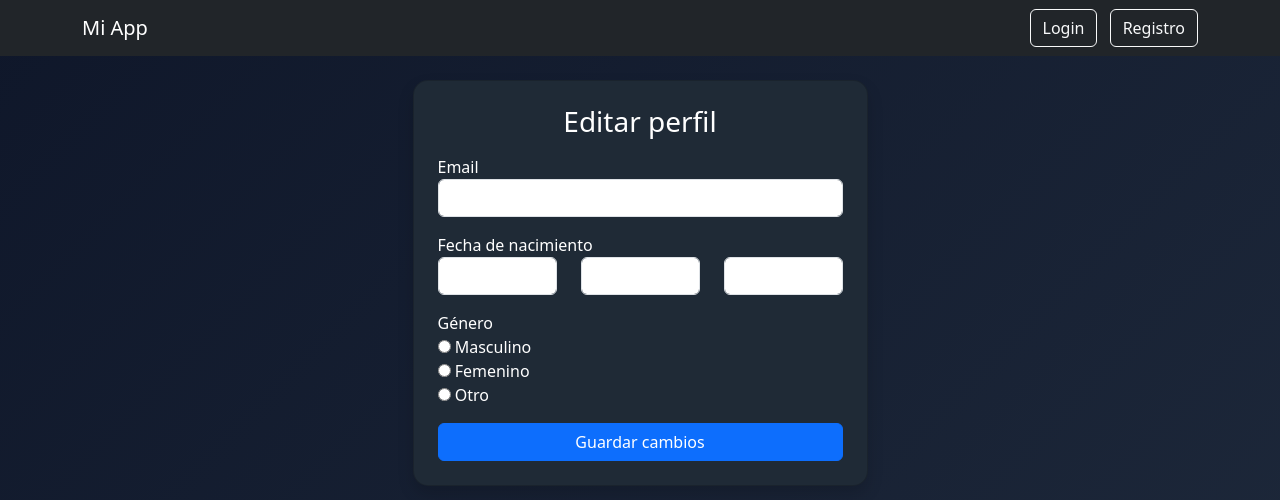
After one commit to Jesus-Cabrera-Avila/trabajo, a Flask app: template proyecto/templates/editar_perfil.html in a window 1280 px wide. The commit adds this page. Shown: the top 500 px of the page. Run offline with Flask 3, Linux system fonts and the light colour scheme; the template is opened without the code that fills it, so the values that code supplies are empty.

Commit message:
mejora 5

```diff
--- a/proyecto/app.py
+++ b/proyecto/app.py
@@ -1,7 +1,9 @@
-from flask import Flask, render_template, request, redirect
+from flask import Flask, render_template, request, redirect, session
 from pymongo import MongoClient
 
 app = Flask(__name__)
+
+app.secret_key = "clave_secreta_super_segura"
 
 uri = "mongodb+srv://24308060610607_db_user:J260909c@dmc5.af41dor.mongodb.net/?retryWrites=true&w=majority"
 client = MongoClient(uri)
@@ -12,6 +14,58 @@ usuarios = db["usuarios"]
 @app.route("/")
 def index():
     return render_template("index.html")
+
+@app.route("/perfil")
+def perfil():
+    if "usuario" not in session:
+        return redirect("/login")
+
+    user = usuarios.find_one({"usuario": session["usuario"]})
+    return render_template("Perfil.html", user=user)
+
+@app.route("/editar_perfil")
+def editar_perfil():
+    if "usuario" not in session:
+        return redirect("/login")
+
+    user = usuarios.find_one({"usuario": session["usuario"]})
+    return render_template("editar_perfil.html", user=user)
+
+@app.route("/actualizar_perfil", methods=["POST"])
+def actualizar_perfil():
+    if "usuario" not in session:
+        return redirect("/login")
+
+    usuario_actual = session["usuario"]
+
+    nuevo_usuario = request.form["usuario"]
+    dia = request.form["dia"]
+    mes = request.form["mes"]
+    anio = request.form["anio"]
+    genero = request.form.get("genero")
+
+    if nuevo_usuario != usuario_actual:
+        existente = usuarios.find_one({"usuario": nuevo_usuario})
+        if existente:
+            user = usuarios.find_one({"usuario": usuario_actual})
+            return render_template(
+                "editar_perfil.html",
+                user=user,
+                error="Ese correo ya está en uso"
+            )
+
+    usuarios.update_one(
+        {"usuario": usuario_actual},
+        {"$set": {
+            "usuario": nuevo_usuario,
+            "fecha_nacimiento": f"{dia}/{mes}/{anio}",
+            "genero": genero
+        }}
+    )
+
+    session["usuario"] = nuevo_usuario
+
+    return redirect("/perfil")
 
 @app.route("/login")
 def login():
@@ -27,12 +81,20 @@ def recuperar():
 
 @app.route("/tareas")
 def tareas():
-    return render_template("gestor_tareas.html")
+    if "usuario" not in session:
+        return redirect("/login")
+
+    return render_template("gestor_tareas.html", usuario=session["usuario"])
 
 @app.route("/registrar", methods=["POST"])
 def registrar():
     usuario = request.form["usuario"]
     password = request.form["password"]
+
+    dia = request.form["dia"]
+    mes = request.form["mes"]
+    anio = request.form["anio"]
+    genero = request.form.get("genero")
 
     user_existente = usuarios.find_one({"usuario": usuario})
 
@@ -41,7 +103,9 @@ def registrar():
 
     usuarios.insert_one({
         "usuario": usuario,
-        "password": password
+        "password": password,
+        "fecha_nacimiento": f"{dia}/{mes}/{anio}",
+        "genero": genero
     })
 
     return redirect("/login")
@@ -54,9 +118,15 @@ def iniciar():
     user = usuarios.find_one({"usuario": usuario})
 
     if user and user["password"] == password:
+        session["usuario"] = usuario
         return redirect("/tareas")
     else:
         return render_template("iniciar_sesion.html", error="Usuario o contraseña incorrectos")
 
+@app.route("/logout")
+def logout():
+    session.pop("usuario", None)
+    return redirect("/login")
+
 if __name__ == "__main__":
     app.run(debug=True)
--- a/proyecto/templates/base.html
+++ b/proyecto/templates/base.html
@@ -2,8 +2,9 @@
 <html lang="es">
 <head>
     <meta charset="UTF-8">
-    <title>{% block title %}Mi App{% endblock %}</title>
+    <title>{% block title %}Mi App{% endblock %}
 
+    </title>
 
     <link href="https://cdn.jsdelivr.net/npm/bootstrap@5.3.0/dist/css/bootstrap.min.css" rel="stylesheet">
 
@@ -25,9 +26,16 @@
         <a class="navbar-brand" href="{{ url_for('index') }}">Mi App</a>
 
         <div>
-            <a class="btn btn-outline-light me-2" href="{{ url_for('login') }}">Login</a>
-            <a class="btn btn-outline-light me-2" href="{{ url_for('registro') }}">Registro</a>
-            <a class="btn btn-outline-light" href="{{ url_for('tareas') }}">Tareas</a>
+            {% if "usuario" in session %}
+                <span class="text-light me-3">Hola, {{ session["usuario"] }}</span>
+
+                <a class="btn btn-outline-light me-2" href="{{ url_for('tareas') }}">Tareas</a>
+                <a class="btn btn-outline-light me-2" href="{{ url_for('perfil') }}">Perfil</a>
+                <a class="btn btn-danger" href="{{ url_for('logout') }}">Cerrar sesión</a>
+            {% else %}
+                <a class="btn btn-outline-light me-2" href="{{ url_for('login') }}">Login</a>
+                <a class="btn btn-outline-light" href="{{ url_for('registro') }}">Registro</a>
+            {% endif %}
         </div>
     </div>
 </nav>
--- /dev/null
+++ b/proyecto/templates/editar_perfil.html
@@ -0,0 +1,67 @@
+{% extends "base.html" %}
+
+{% block title %}Editar perfil{% endblock %}
+
+{% block content %}
+<div class="container d-flex justify-content-center">
+    <div class="col-md-5">
+        <div class="card p-4 shadow" style="background-color:#1f2a36;color:white;border-radius:15px;">
+
+            <h3 class="mb-3 text-center">Editar perfil</h3>
+
+            {% if error %}
+            <div class="alert alert-danger text-center">{{ error }}</div>
+            {% endif %}
+
+            <form action="/actualizar_perfil" method="POST">
+
+                <div class="mb-3">
+                    <label>Email</label>
+                    <input type="email" name="usuario" class="form-control"
+                        value="{{ user.usuario }}" required>
+                </div>
+
+                {% set fecha = user.get("fecha_nacimiento", "") %}
+
+                <label>Fecha de nacimiento</label>
+                <div class="row mb-3">
+                    <div class="col">
+                        <input type="text" name="dia" class="form-control"
+                            value="{{ fecha.split('/')[0] if fecha else '' }}">
+                    </div>
+                    <div class="col">
+                        <input type="text" name="mes" class="form-control"
+                            value="{{ fecha.split('/')[1] if fecha else '' }}">
+                    </div>
+                    <div class="col">
+                        <input type="text" name="anio" class="form-control"
+                            value="{{ fecha.split('/')[2] if fecha else '' }}">
+                    </div>
+                </div>
+
+                <div class="mb-3">
+                    <label>Género</label>
+
+                    <div>
+                        <input type="radio" name="genero" value="masculino"
+                        {% if user.get("genero") == "masculino" %}checked{% endif %}> Masculino
+                    </div>
+
+                    <div>
+                        <input type="radio" name="genero" value="femenino"
+                        {% if user.get("genero") == "femenino" %}checked{% endif %}> Femenino
+                    </div>
+
+                    <div>
+                        <input type="radio" name="genero" value="otro"
+                        {% if user.get("genero") == "otro" %}checked{% endif %}> Otro
+                    </div>
+                </div>
+
+                <button class="btn btn-primary w-100">Guardar cambios</button>
+
+            </form>
+        </div>
+    </div>
+</div>
+{% endblock %}
--- a/proyecto/templates/formulario.html
+++ b/proyecto/templates/formulario.html
@@ -21,15 +21,15 @@
                     <label class="form-label" style="color: #4da3ff;">Email</label>
 
                     <input type="email" name="usuario" class="form-control"
-                           style="background-color: #2c3e50; color: white; border: none;" required>
+                            style="background-color: #2c3e50; color: white; border: none;" required>
                 </div>
 
                 <div class="mb-3">
                     <label class="form-label" style="color: #4da3ff;">Contraseña</label>
 
                     <input type="password" name="password" class="form-control"
-                           style="background-color: #2c3e50; color: white; border: none;"
-                           minlength="8" maxlength="8" required>
+                            style="background-color: #2c3e50; color: white; border: none;"
+                            minlength="8" maxlength="8" required>
                 </div>
 
                 <div class="row">
--- a/proyecto/templates/iniciar_sesion.html
+++ b/proyecto/templates/iniciar_sesion.html
@@ -22,14 +22,14 @@
                     <label class="form-label" style="color: #4da3ff;">Email</label>
 
                     <input type="email" name="usuario" class="form-control"
-                           style="background-color: #2c3e50; color: white; border: none;" required>
+                        style="background-color: #2c3e50; color: white; border: none;" required>
                 </div>
 
                 <div class="mb-3">
                     <label class="form-label" style="color: #4da3ff;">Contraseña</label>
 
                     <input type="password" name="password" class="form-control"
-                           style="background-color: #2c3e50; color: white; border: none;" required>
+                        style="background-color: #2c3e50; color: white; border: none;" required>
                 </div>
 
                 <button class="btn btn-primary w-100 mb-3">Iniciar Sesion</button>
```
Also changed, not shown: proyecto/templates/Perfil.html (added, +21 -0 lines).
